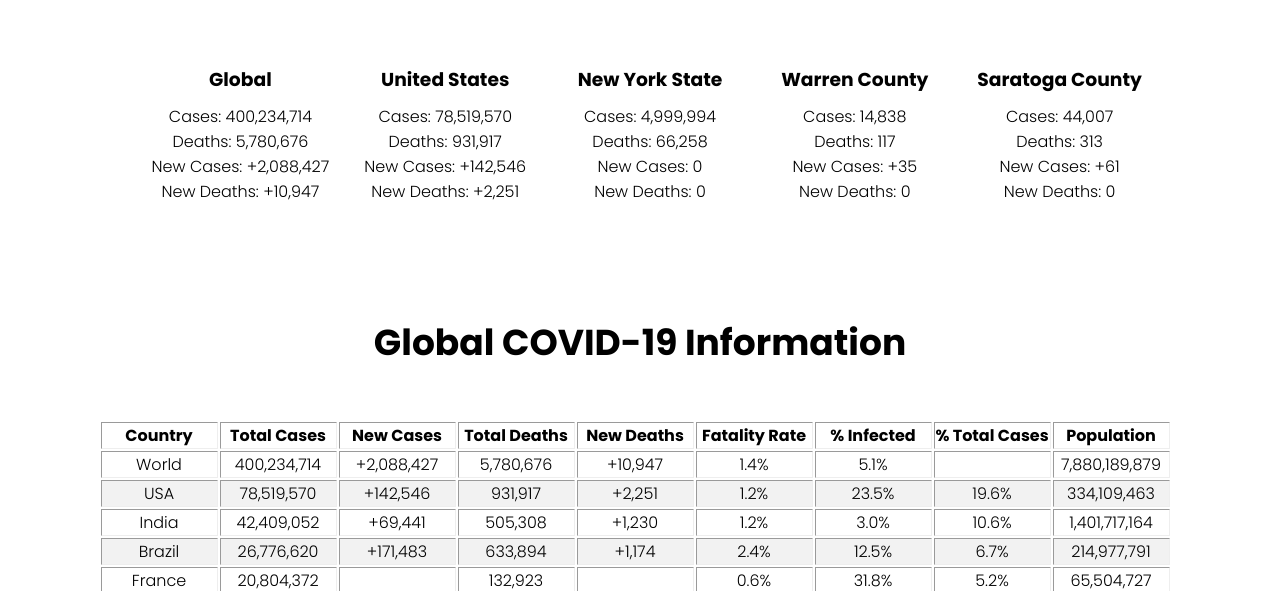
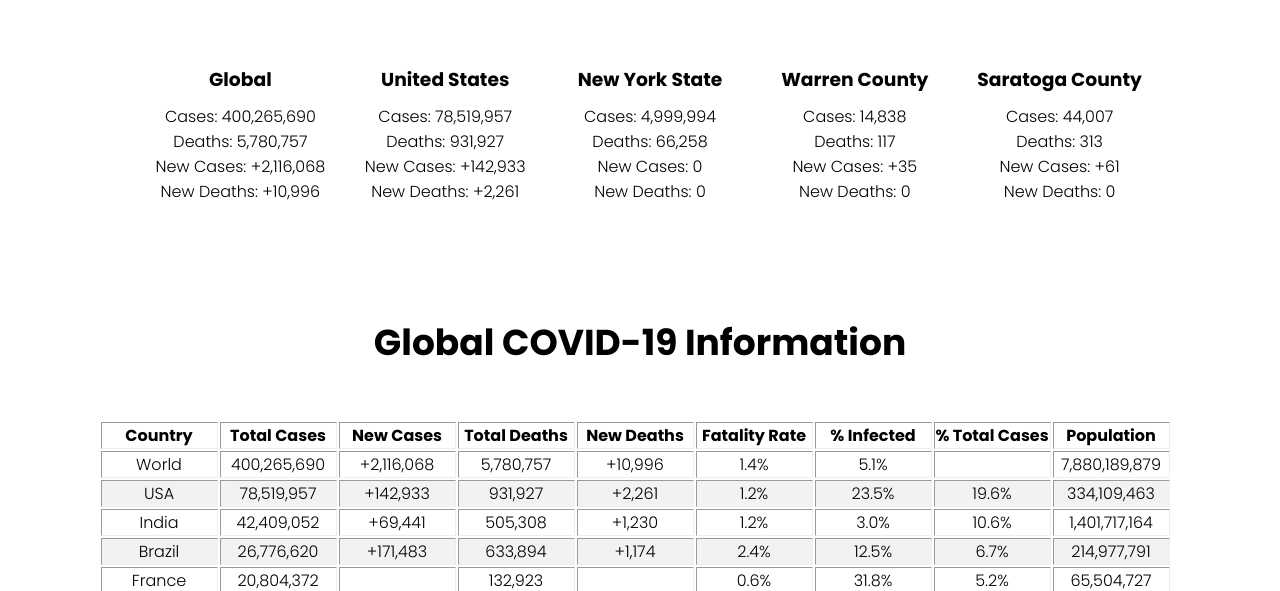
Before and after one commit to Pasin3ru/Tracking-COVID-19, a Jekyll site: the page built from index.html, in a window 1280 px wide and 900 px high, scrolled down 898 px. Shown: the part 155-746 px from the top of the window. Built offline with Jekyll 4.4.1, drawn with Linux system fonts in a browser that asks for light colours; some of the changed text lies outside the part shown.

Commit message:
update case numbers

```diff
--- a/_data/us_total_data.json
+++ b/_data/us_total_data.json
@@ -1 +1 @@
-{"0":{"Total Cases: ":"78,519,570","Total Deaths: ":"931,917","New Cases: ":"+142,546","New Deaths: ":"+2,251"}}
+{"0":{"Total Cases: ":"78,519,957","Total Deaths: ":"931,927","New Cases: ":"+142,933","New Deaths: ":"+2,261"}}
--- a/_data/world_total_data.json
+++ b/_data/world_total_data.json
@@ -1 +1 @@
-{"0":{"Total Cases: ":"400,234,714","Total Deaths: ":"5,780,676","New Cases: ":"+2,088,427","New Deaths: ":"+10,947"}}
+{"0":{"Total Cases: ":"400,265,690","Total Deaths: ":"5,780,757","New Cases: ":"+2,116,068","New Deaths: ":"+10,996"}}
--- a/_includes/hospital-tables/global_data.html
+++ b/_includes/hospital-tables/global_data.html
@@ -15,10 +15,10 @@
   <tbody>
     <tr>
       <td>World</td>
-      <td>400,234,714</td>
-      <td>+2,088,427</td>
-      <td>5,780,676</td>
-      <td>+10,947</td>
+      <td>400,265,690</td>
+      <td>+2,116,068</td>
+      <td>5,780,757</td>
+      <td>+10,996</td>
       <td>1.4%</td>
       <td>5.1%</td>
       <td></td>
@@ -26,10 +26,10 @@
     </tr>
     <tr>
       <td>USA</td>
-      <td>78,519,570</td>
-      <td>+142,546</td>
-      <td>931,917</td>
-      <td>+2,251</td>
+      <td>78,519,957</td>
+      <td>+142,933</td>
+      <td>931,927</td>
+      <td>+2,261</td>
       <td>1.2%</td>
       <td>23.5%</td>
       <td>19.6%</td>
@@ -642,12 +642,12 @@
     </tr>
     <tr>
       <td>Norway</td>
-      <td>911,212</td>
-      <td></td>
+      <td>937,321</td>
+      <td>+26,109</td>
       <td>1,467</td>
       <td></td>
       <td>0.2%</td>
-      <td>16.6%</td>
+      <td>17.1%</td>
       <td>0.2%</td>
       <td>5,489,087</td>
     </tr>
@@ -928,10 +928,10 @@
     </tr>
     <tr>
       <td>Egypt</td>
-      <td>441,923</td>
-      <td></td>
-      <td>22,993</td>
-      <td></td>
+      <td>444,117</td>
+      <td>+2,194</td>
+      <td>23,053</td>
+      <td>+60</td>
       <td>5.2%</td>
       <td>0.4%</td>
       <td>0.1%</td>
--- a/_includes/hospital-tables/us_data.html
+++ b/_includes/hospital-tables/us_data.html
@@ -14,11 +14,11 @@
   <tbody>
     <tr>
       <td>USA Total</td>
-      <td>78,519,570</td>
-      <td>+142,546</td>
-      <td>931,917</td>
-      <td>+2,251</td>
-      <td>48,533,490</td>
+      <td>78,519,957</td>
+      <td>+142,933</td>
+      <td>931,927</td>
+      <td>+2,261</td>
+      <td>48,534,860</td>
       <td>919,837,988</td>
       <td>334,109,463</td>
     </tr>
@@ -424,11 +424,11 @@
     </tr>
     <tr>
       <td>New Hampshire</td>
-      <td>284,180</td>
-      <td></td>
-      <td>2,260</td>
-      <td></td>
-      <td>275,643</td>
+      <td>284,567</td>
+      <td>+387</td>
+      <td>2,270</td>
+      <td>+10</td>
+      <td>277,013</td>
       <td>4,303,496</td>
       <td>1,359,711</td>
     </tr>
```
Also changed, not shown: other parts of _includes/hospital-tables/global_data.html (+4 -4 lines).
